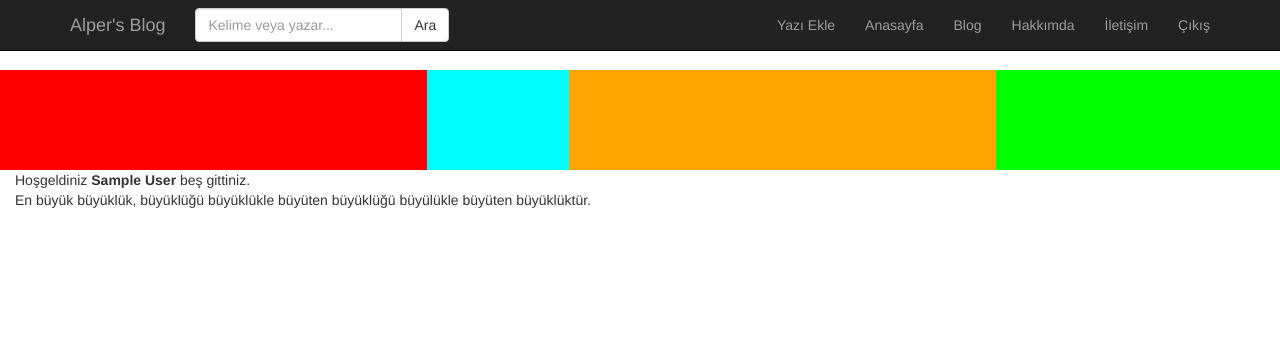
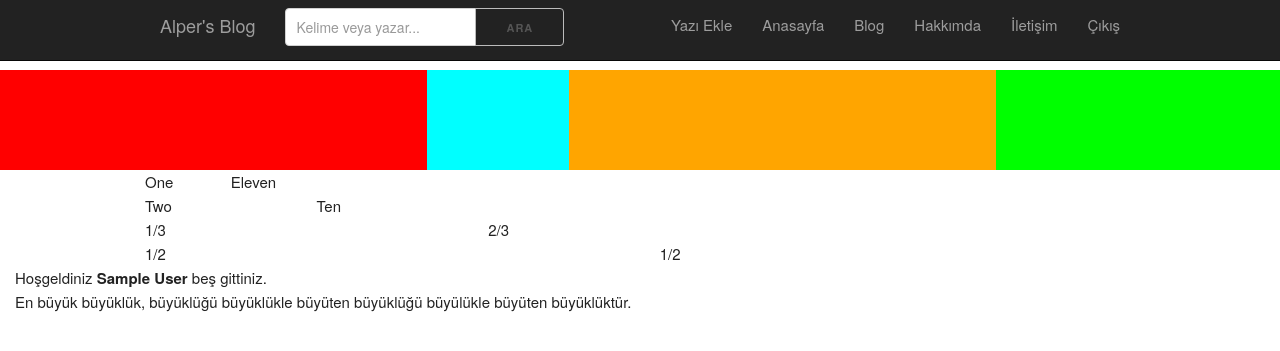
Before and after one commit to alperkaraca/blogbeta, a Django app: page / in a window 1280 px wide. Shown: the top 351 px of the page. Run offline with Django 3.2, Linux system fonts and the light colour scheme; the visitor is signed in with stand-in values (Sample User, id 1); parts of the project's set-up code (start-up, migrations or seed data) failed here and were passed over; some libraries are stand-ins or nearby versions.

Commit message:
skeleton added

```diff
--- /dev/null
+++ b/static/css/skeleton.css
@@ -0,0 +1,418 @@
+/*
+* Skeleton V2.0.4
+* Copyright 2014, Dave Gamache
+* www.getskeleton.com
+* Free to use under the MIT license.
+* http://www.opensource.org/licenses/mit-license.php
+* 12/29/2014
+*/
+
+
+/* Table of contents
+––––––––––––––––––––––––––––––––––––––––––––––––––
+- Grid
+- Base Styles
+- Typography
+- Links
+- Buttons
+- Forms
+- Lists
+- Code
+- Tables
+- Spacing
+- Utilities
+- Clearing
+- Media Queries
+*/
+
+
+/* Grid
+–––––––––––––––––––––––––––––––––––––––––––––––––– */
+.container {
+  position: relative;
+  width: 100%;
+  max-width: 960px;
+  margin: 0 auto;
+  padding: 0 20px;
+  box-sizing: border-box; }
+.column,
+.columns {
+  width: 100%;
+  float: left;
+  box-sizing: border-box; }
+
+/* For devices larger than 400px */
+@media (min-width: 400px) {
+  .container {
+    width: 85%;
+    padding: 0; }
+}
+
+/* For devices larger than 550px */
+@media (min-width: 550px) {
+  .container {
+    width: 80%; }
+  .column,
+  .columns {
+    margin-left: 4%; }
+  .column:first-child,
+  .columns:first-child {
+    margin-left: 0; }
+
+  .one.column,
+  .one.columns                    { width: 4.66666666667%; }
+  .two.columns                    { width: 13.3333333333%; }
+  .three.columns                  { width: 22%;            }
+  .four.columns                   { width: 30.6666666667%; }
+  .five.columns                   { width: 39.3333333333%; }
+  .six.columns                    { width: 48%;            }
+  .seven.columns                  { width: 56.6666666667%; }
+  .eight.columns                  { width: 65.3333333333%; }
+  .nine.columns                   { width: 74.0%;          }
+  .ten.columns                    { width: 82.6666666667%; }
+  .eleven.columns                 { width: 91.3333333333%; }
+  .twelve.columns                 { width: 100%; margin-left: 0; }
+
+  .one-third.column               { width: 30.6666666667%; }
+  .two-thirds.column              { width: 65.3333333333%; }
+
+  .one-half.column                { width: 48%; }
+
+  /* Offsets */
+  .offset-by-one.column,
+  .offset-by-one.columns          { margin-left: 8.66666666667%; }
+  .offset-by-two.column,
+  .offset-by-two.columns          { margin-left: 17.3333333333%; }
+  .offset-by-three.column,
+  .offset-by-three.columns        { margin-left: 26%;            }
+  .offset-by-four.column,
+  .offset-by-four.columns         { margin-left: 34.6666666667%; }
+  .offset-by-five.column,
+  .offset-by-five.columns         { margin-left: 43.3333333333%; }
+  .offset-by-six.column,
+  .offset-by-six.columns          { margin-left: 52%;            }
+  .offset-by-seven.column,
+  .offset-by-seven.columns        { margin-left: 60.6666666667%; }
+  .offset-by-eight.column,
+  .offset-by-eight.columns        { margin-left: 69.3333333333%; }
+  .offset-by-nine.column,
+  .offset-by-nine.columns         { margin-left: 78.0%;          }
+  .offset-by-ten.column,
+  .offset-by-ten.columns          { margin-left: 86.6666666667%; }
+  .offset-by-eleven.column,
+  .offset-by-eleven.columns       { margin-left: 95.3333333333%; }
+
+  .offset-by-one-third.column,
+  .offset-by-one-third.columns    { margin-left: 34.6666666667%; }
+  .offset-by-two-thirds.column,
+  .offset-by-two-thirds.columns   { margin-left: 69.3333333333%; }
+
+  .offset-by-one-half.column,
+  .offset-by-one-half.columns     { margin-left: 52%; }
+
+}
+
+
+/* Base Styles
+–––––––––––––––––––––––––––––––––––––––––––––––––– */
+/* NOTE
+html is set to 62.5% so that all the REM measurements throughout Skeleton
+are based on 10px sizing. So basically 1.5rem = 15px :) */
+html {
+  font-size: 62.5%; }
+body {
+  font-size: 1.5em; /* currently ems cause chrome bug misinterpreting rems on body element */
+  line-height: 1.6;
+  font-weight: 400;
+  font-family: "Raleway", "HelveticaNeue", "Helvetica Neue", Helvetica, Arial, sans-serif;
+  color: #222; }
+
+
+/* Typography
+–––––––––––––––––––––––––––––––––––––––––––––––––– */
+h1, h2, h3, h4, h5, h6 {
+  margin-top: 0;
+  margin-bottom: 2rem;
+  font-weight: 300; }
+h1 { font-size: 4.0rem; line-height: 1.2;  letter-spacing: -.1rem;}
+h2 { font-size: 3.6rem; line-height: 1.25; letter-spacing: -.1rem; }
+h3 { font-size: 3.0rem; line-height: 1.3;  letter-spacing: -.1rem; }
+h4 { font-size: 2.4rem; line-height: 1.35; letter-spacing: -.08rem; }
+h5 { font-size: 1.8rem; line-height: 1.5;  letter-spacing: -.05rem; }
+h6 { font-size: 1.5rem; line-height: 1.6;  letter-spacing: 0; }
+
+/* Larger than phablet */
+@media (min-width: 550px) {
+  h1 { font-size: 5.0rem; }
+  h2 { font-size: 4.2rem; }
+  h3 { font-size: 3.6rem; }
+  h4 { font-size: 3.0rem; }
+  h5 { font-size: 2.4rem; }
+  h6 { font-size: 1.5rem; }
+}
+
+p {
+  margin-top: 0; }
+
+
+/* Links
+–––––––––––––––––––––––––––––––––––––––––––––––––– */
+a {
+  color: #1EAEDB; }
+a:hover {
+  color: #0FA0CE; }
+
+
+/* Buttons
+–––––––––––––––––––––––––––––––––––––––––––––––––– */
+.button,
+button,
+input[type="submit"],
+input[type="reset"],
+input[type="button"] {
+  display: inline-block;
+  height: 38px;
+  padding: 0 30px;
+  color: #555;
+  text-align: center;
+  font-size: 11px;
+  font-weight: 600;
+  line-height: 38px;
+  letter-spacing: .1rem;
+  text-transform: uppercase;
+  text-decoration: none;
+  white-space: nowrap;
+  background-color: transparent;
+  border-radius: 4px;
+  border: 1px solid #bbb;
+  cursor: pointer;
+  box-sizing: border-box; }
+.button:hover,
+button:hover,
+input[type="submit"]:hover,
+input[type="reset"]:hover,
+input[type="button"]:hover,
+.button:focus,
+button:focus,
+input[type="submit"]:focus,
+input[type="reset"]:focus,
+input[type="button"]:focus {
+  color: #333;
+  border-color: #888;
+  outline: 0; }
+.button.button-primary,
+button.button-primary,
+input[type="submit"].button-primary,
+input[type="reset"].button-primary,
+input[type="button"].button-primary {
+  color: #FFF;
+  background-color: #33C3F0;
+  border-color: #33C3F0; }
+.button.button-primary:hover,
+button.button-primary:hover,
+input[type="submit"].button-primary:hover,
+input[type="reset"].button-primary:hover,
+input[type="button"].button-primary:hover,
+.button.button-primary:focus,
+button.button-primary:focus,
+input[type="submit"].button-primary:focus,
+input[type="reset"].button-primary:focus,
+input[type="button"].button-primary:focus {
+  color: #FFF;
+  background-color: #1EAEDB;
+  border-color: #1EAEDB; }
+
+
+/* Forms
+–––––––––––––––––––––––––––––––––––––––––––––––––– */
+input[type="email"],
+input[type="number"],
+input[type="search"],
+input[type="text"],
+input[type="tel"],
+input[type="url"],
+input[type="password"],
+textarea,
+select {
+  height: 38px;
+  padding: 6px 10px; /* The 6px vertically centers text on FF, ignored by Webkit */
+  background-color: #fff;
+  border: 1px solid #D1D1D1;
+  border-radius: 4px;
+  box-shadow: none;
+  box-sizing: border-box; }
+/* Removes awkward default styles on some inputs for iOS */
+input[type="email"],
+input[type="number"],
+input[type="search"],
+input[type="text"],
+input[type="tel"],
+input[type="url"],
+input[type="password"],
+textarea {
+  -webkit-appearance: none;
+     -moz-appearance: none;
+          appearance: none; }
+textarea {
+  min-height: 65px;
+  padding-top: 6px;
+  padding-bottom: 6px; }
+input[type="email"]:focus,
+input[type="number"]:focus,
+input[type="search"]:focus,
+input[type="text"]:focus,
+input[type="tel"]:focus,
+input[type="url"]:focus,
+input[type="password"]:focus,
+textarea:focus,
+select:focus {
+  border: 1px solid #33C3F0;
+  outline: 0; }
+label,
+legend {
+  display: block;
+  margin-bottom: .5rem;
+  font-weight: 600; }
+fieldset {
+  padding: 0;
+  border-width: 0; }
+input[type="checkbox"],
+input[type="radio"] {
+  display: inline; }
+label > .label-body {
+  display: inline-block;
+  margin-left: .5rem;
+  font-weight: normal; }
+
+
+/* Lists
+–––––––––––––––––––––––––––––––––––––––––––––––––– */
+ul {
+  list-style: circle inside; }
+ol {
+  list-style: decimal inside; }
+ol, ul {
+  padding-left: 0;
+  margin-top: 0; }
+ul ul,
+ul ol,
+ol ol,
+ol ul {
+  margin: 1.5rem 0 1.5rem 3rem;
+  font-size: 90%; }
+li {
+  margin-bottom: 1rem; }
+
+
+/* Code
+–––––––––––––––––––––––––––––––––––––––––––––––––– */
+code {
+  padding: .2rem .5rem;
+  margin: 0 .2rem;
+  font-size: 90%;
+  white-space: nowrap;
+  background: #F1F1F1;
+  border: 1px solid #E1E1E1;
+  border-radius: 4px; }
+pre > code {
+  display: block;
+  padding: 1rem 1.5rem;
+  white-space: pre; }
+
+
+/* Tables
+–––––––––––––––––––––––––––––––––––––––––––––––––– */
+th,
+td {
+  padding: 12px 15px;
+  text-align: left;
+  border-bottom: 1px solid #E1E1E1; }
+th:first-child,
+td:first-child {
+  padding-left: 0; }
+th:last-child,
+td:last-child {
+  padding-right: 0; }
+
+
+/* Spacing
+–––––––––––––––––––––––––––––––––––––––––––––––––– */
+button,
+.button {
+  margin-bottom: 1rem; }
+input,
+textarea,
+select,
+fieldset {
+  margin-bottom: 1.5rem; }
+pre,
+blockquote,
+dl,
+figure,
+table,
+p,
+ul,
+ol,
+form {
+  margin-bottom: 2.5rem; }
+
+
+/* Utilities
+–––––––––––––––––––––––––––––––––––––––––––––––––– */
+.u-full-width {
+  width: 100%;
+  box-sizing: border-box; }
+.u-max-full-width {
+  max-width: 100%;
+  box-sizing: border-box; }
+.u-pull-right {
+  float: right; }
+.u-pull-left {
+  float: left; }
+
+
+/* Misc
+–––––––––––––––––––––––––––––––––––––––––––––––––– */
+hr {
+  margin-top: 3rem;
+  margin-bottom: 3.5rem;
+  border-width: 0;
+  border-top: 1px solid #E1E1E1; }
+
+
+/* Clearing
+–––––––––––––––––––––––––––––––––––––––––––––––––– */
+
+/* Self Clearing Goodness */
+.container:after,
+.row:after,
+.u-cf {
+  content: "";
+  display: table;
+  clear: both; }
+
+
+/* Media Queries
+–––––––––––––––––––––––––––––––––––––––––––––––––– */
+/*
+Note: The best way to structure the use of media queries is to create the queries
+near the relevant code. For example, if you wanted to change the styles for buttons
+on small devices, paste the mobile query code up in the buttons section and style it
+there.
+*/
+
+
+/* Larger than mobile */
+@media (min-width: 400px) {}
+
+/* Larger than phablet (also point when grid becomes active) */
+@media (min-width: 550px) {}
+
+/* Larger than tablet */
+@media (min-width: 750px) {}
+
+/* Larger than desktop */
+@media (min-width: 1000px) {}
+
+/* Larger than Desktop HD */
+@media (min-width: 1200px) {}
--- a/templates/base.html
+++ b/templates/base.html
@@ -9,6 +9,8 @@
     <title>{% block title %}Alper's Blog{% endblock %}</title>
     <link rel="stylesheet" href="{% static 'css/bootstrap.min.css' %}">
     <link rel="stylesheet" href="{% static 'css/style.css'%}">
+    <link rel="stylesheet" href="{% static 'css/skeleton.css'%}">
+    <link rel="stylesheet" href="{% static 'css/normalize.css'%}">
 </head>
 <body>
 
--- a/templates/home.html
+++ b/templates/home.html
@@ -42,6 +42,32 @@
                 </div>
             </div>
         </div>
+        <!-- .container is main centered wrapper -->
+<div class="container">
+
+      <!-- columns should be the immediate child of a .row -->
+      <div class="row">
+        <div class="one column">One</div>
+        <div class="eleven columns">Eleven</div>
+      </div>
+
+      <!-- just use a number and class 'column' or 'columns' -->
+      <div class="row">
+        <div class="two columns">Two</div>
+        <div class="ten columns">Ten</div>
+      </div>
+
+      <!-- there are a few shorthand columns widths as well -->
+      <div class="row">
+        <div class="one-third column">1/3</div>
+        <div class="two-thirds column">2/3</div>
+      </div>
+      <div class="row">
+        <div class="one-half column">1/2</div>
+        <div class="one-half column">1/2</div>
+      </div>
+
+    </div>
         Hoşgeldiniz <b>{{ request.user.get_full_name }}</b> beş gittiniz.
         <p>En büyük büyüklük, büyüklüğü büyüklükle büyüten büyüklüğü büyülükle büyüten büyüklüktür.</p>
     </div>
```
Also changed, not shown: static/css/normalize.css (added).
